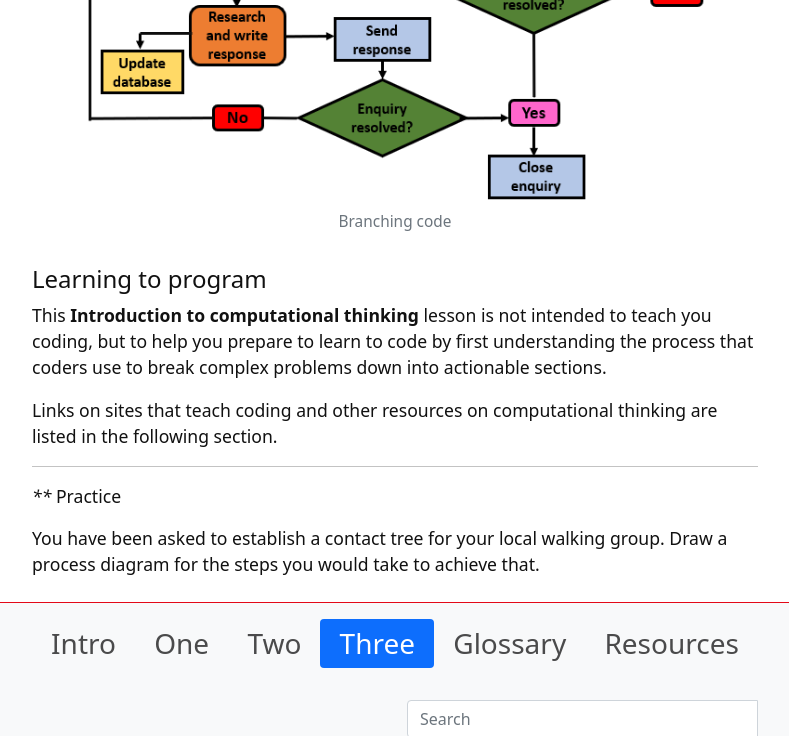
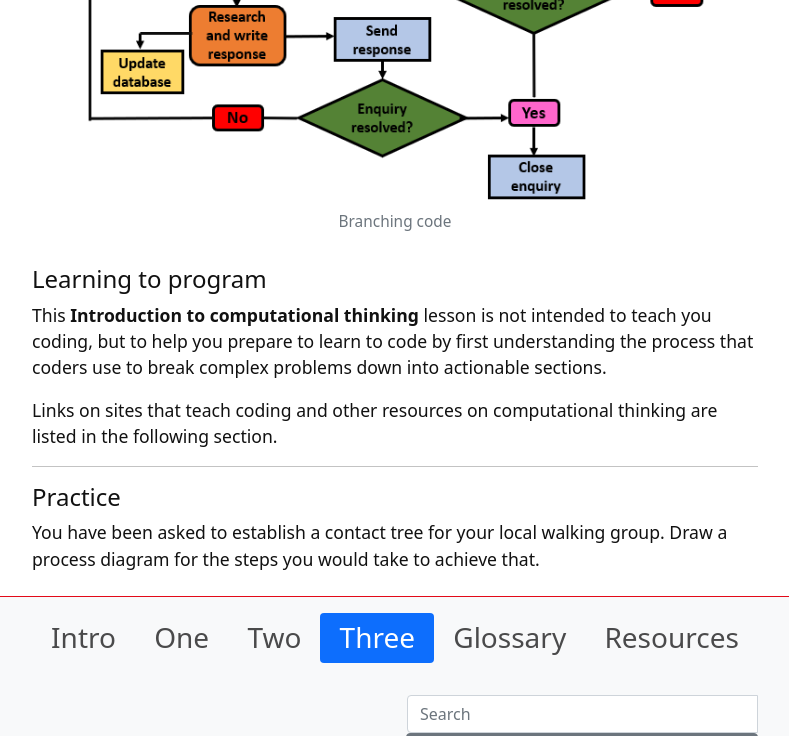
Before and after one commit to weaverbel/intro-computational-thinking, a Jekyll site: the page built from content/3-lesson.md, in a window 1280 px wide and 900 px high, scrolled down 1563 px, cut to the strip 0-736 px from the top of the window. Shown: the whole strip, without its empty margins (245-1034 px from the left). Built offline with Jekyll 4.4.1, drawn with Linux system fonts in a browser that asks for light colours.

```diff
--- a/content/3-lesson.md
+++ b/content/3-lesson.md
@@ -32,6 +32,6 @@ Links on sites that teach coding and other resources on computational thinking a
 
 ---------
 
-**** Practice
+#### Practice
 
 You have been asked to establish a contact tree for your local walking group. Draw a process diagram for the steps you would take to achieve that.
```
